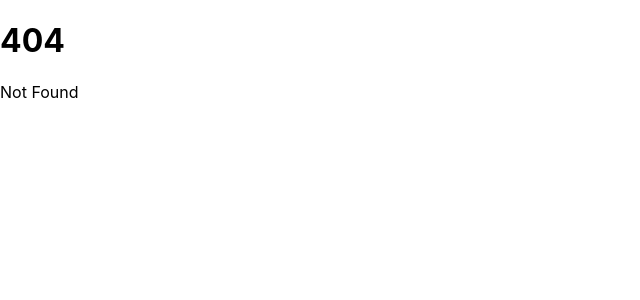
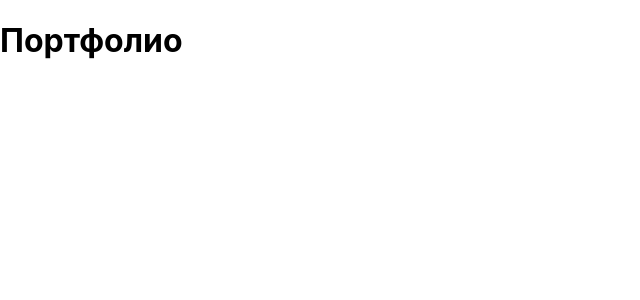
Before and after one commit to irina309/svelte-test, a SvelteKit app: page /project in a window 1280 px wide. Before the commit this address had no page. Shown: the top 300 px of the page, without its empty margins (0-640 px from the left). Built offline with nearby package versions, Linux system fonts and the light colour scheme.

Commit message:
add pages

```diff
--- /dev/null
+++ b/src/routes/about/+page.svelte
@@ -0,0 +1 @@
+<h1>Обо мне </h1>
--- /dev/null
+++ b/src/routes/blog/+page.svelte
@@ -0,0 +1 @@
+<h1>Блог </h1>
--- /dev/null
+++ b/src/routes/contact/+page.svelte
@@ -0,0 +1 @@
+<h1>Контакты</h1>
--- /dev/null
+++ b/src/routes/project/+page.svelte
@@ -0,0 +1 @@
+<h1>Портфолио</h1>
```
